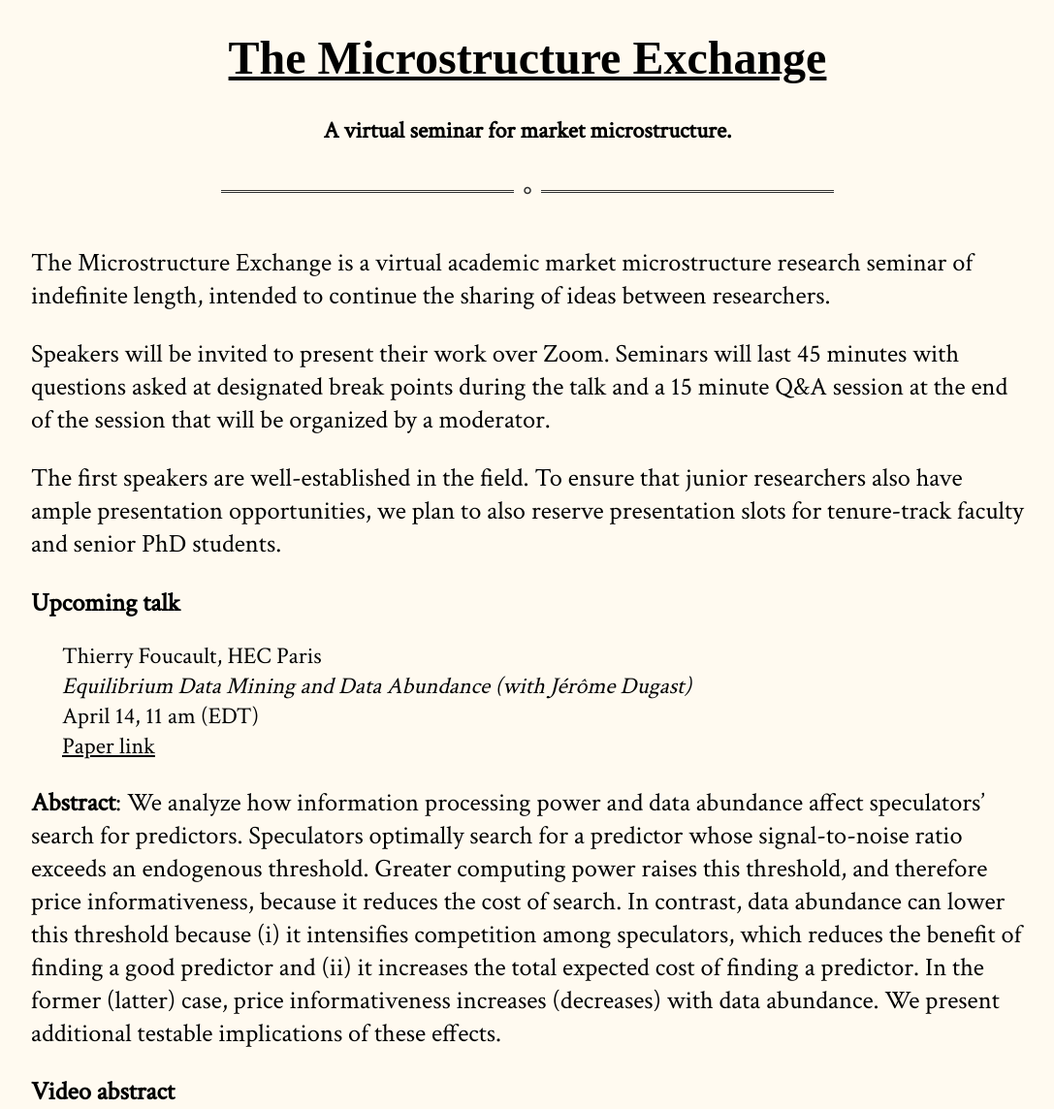
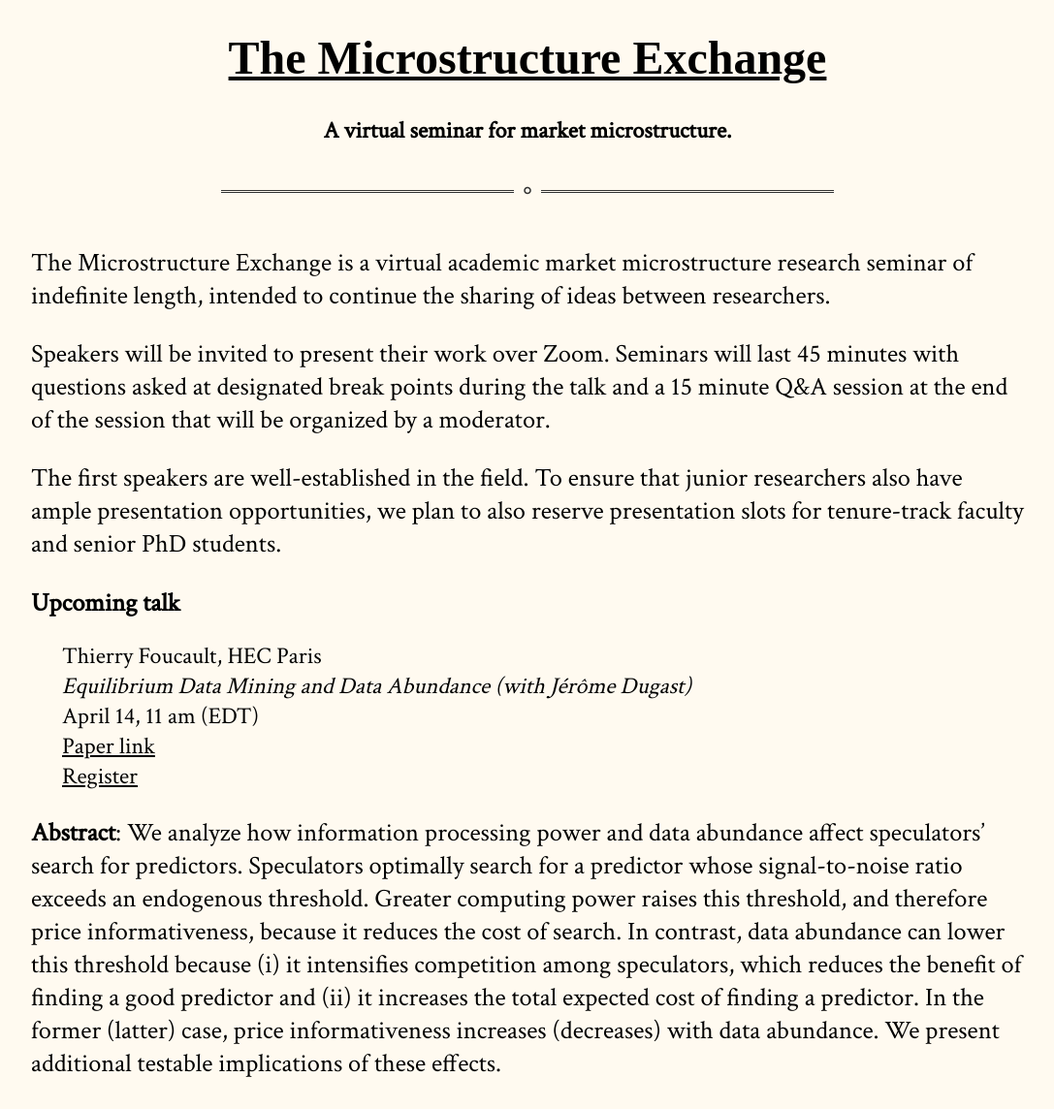
Before and after one commit to cpfiffer/microstructure.exchange, a Jekyll site: the page built from index.md, in a window 1280 px wide. Shown: the top 1144 px of the page at 97% size, without its empty margins (96-1183 px from the left). Built offline with Jekyll 4.4.1, drawn with Linux system fonts in a browser that asks for light colours; some web fonts are replaced.

Commit message:
Add registration link

```diff
--- a/_includes/upcoming-speaker.html
+++ b/_includes/upcoming-speaker.html
@@ -3,4 +3,5 @@
 <span class="upcoming-paper"> {{ site.speaker-info.speaker-paper }} </span> <br>
 <span class="upcoming-date"> {{ site.speaker-info.speaker-date }} </span> <br>
 <span class="upcoming-paper-link"> <a href="{{ site.speaker-info.paper-link }}"> Paper link </a> </span> <br>
+<span class="upcoming-webinar-link"> <a href="https://stockholmuniversity.zoom.us/webinar/register/WN_tYhRkh5zRVO0PO0PWREwvQ"> Register </a> </span> <br>
 </div>
--- a/assets/css/style.css
+++ b/assets/css/style.css
@@ -76,7 +76,7 @@ div.upcoming-talk {
     font-family:  'Crimson Text', serif;
 }
 
-span.upcoming-speaker, span.upcoming-paper-link {
+span.upcoming-speaker, span.upcoming-paper-link, span.upcoming-webinar-link {
     max-width: 80%;
     padding: 0rem 2rem;
     margin: 0 auto;
@@ -111,7 +111,7 @@ span.upcoming-date {
     }
 
     span.upcoming-speaker, span.upcoming-paper,
-    span.upcoming-date, span.upcoming-paper-link {
+    span.upcoming-date, span.upcoming-paper-link, span.upcoming-webinar-link {
         max-width: 100%;
         padding: 0 5%;
     }
```
